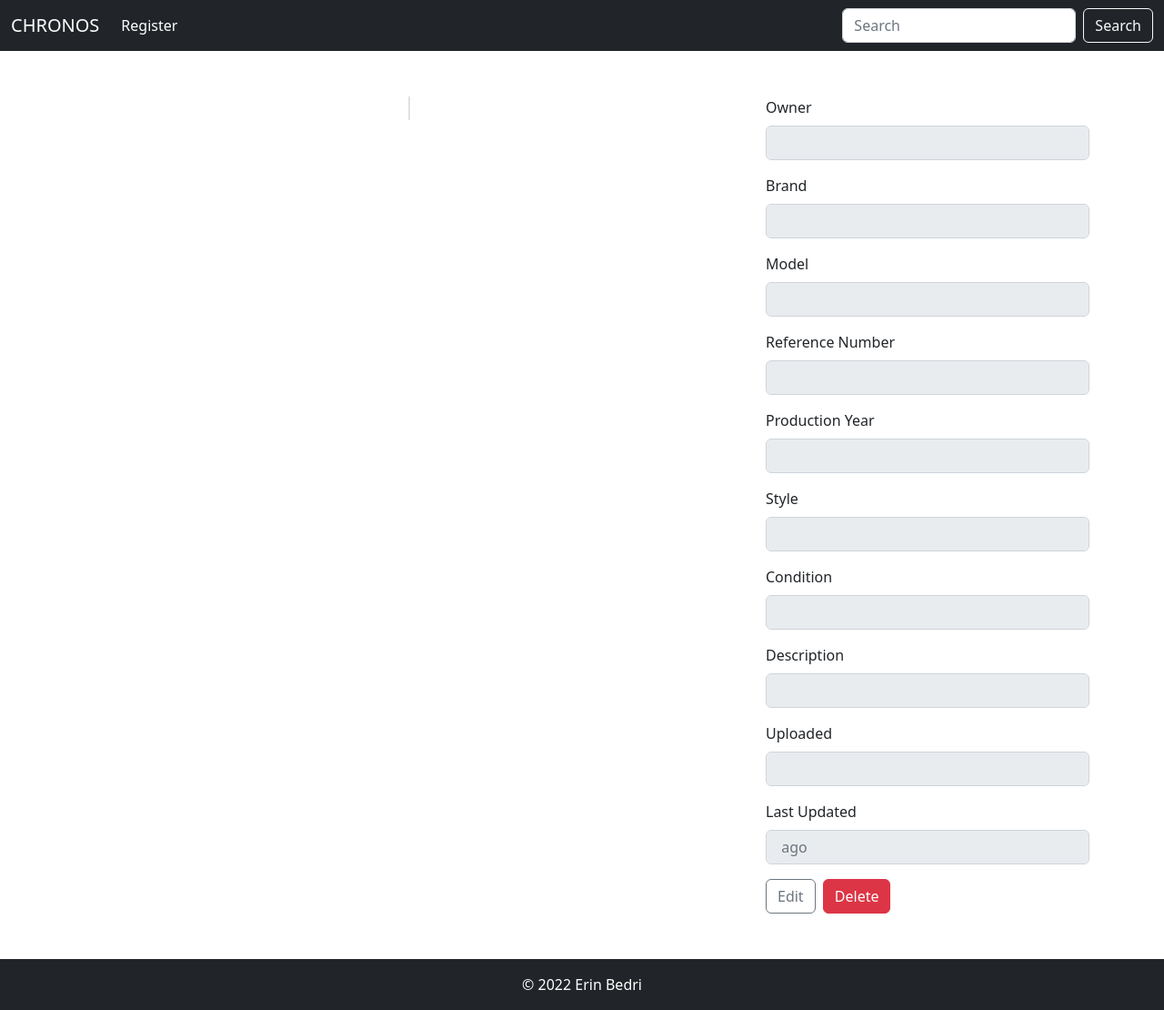
After one commit to erinbedri/Chronos---django-project, a Django app: template templates/watch_details.html in a window 1280 px wide. The commit adds this page. Shown: the whole page at 91% size. Run offline with Django 3.2, Linux system fonts and the light colour scheme; the template is opened without the code that fills it, so the values that code supplies are empty.

Commit message:
watch details

```diff
--- a/chronos/web/urls.py
+++ b/chronos/web/urls.py
@@ -8,7 +8,7 @@ urlpatterns = [
     path('profile/register/', views.register_profile, name='register profile'),
     path('profile/show/', views.show_profile, name='show profile'),
 
-    path('watches/add/', views.add_watch, name='add watch'),
-    path('watches/all/', views.show_dashboard, name='show dashboard'),
-    #path('watch/details/<int:pk>', views.show_watch, name='show watch'),
+    path('watch/add/', views.add_watch, name='add watch'),
+    path('watch/all/', views.show_dashboard, name='show dashboard'),
+    path('watch/details/<int:pk>', views.show_watch, name='show watch'),
 ]
--- a/templates/dashboard.html
+++ b/templates/dashboard.html
@@ -11,7 +11,7 @@
                         <div class="card-body">
                             <h5 class="card-title">{{ watch.brand }} {{ watch.model }}</h5>
                             <p class="card-text">{{ watch.description|truncatechars:50 }}</p>
-                            <a href="#" class="btn btn-secondary">Details</a>
+                            <a href="{% url 'show watch' watch.id %}" class="btn btn-secondary">Details</a>
                         </div>
                     </div>
                 </div>
--- /dev/null
+++ b/templates/watch_details.html
@@ -0,0 +1,76 @@
+{% extends 'base/base.html' %}
+
+{% block content %}
+    <div class="container-sm" style="margin-top: 50px">
+        <div class="row">
+            <div class="col-8 text-center">
+                <figure class="figure border">
+                    <img src="{{ watch.image.url }}" class="figure-img img-fluid rounded"
+                         style="object-fit: cover; height: 500px" alt="{{ watch.brand }}">
+                </figure>
+            </div>
+            <div class="col-4">
+                <form>
+                    <fieldset disabled>
+                        <div class="mb-3">
+                            <label for="disabledTextInput" class="form-label">Owner</label>
+                            <input type="text" id="disabledTextInput" class="form-control"
+                                   placeholder="{{ watch.owner.username }}">
+                        </div>
+                        <div class="mb-3">
+                            <label for="disabledTextInput" class="form-label">Brand</label>
+                            <input type="text" id="disabledTextInput" class="form-control"
+                                   placeholder="{{ watch.brand }}">
+                        </div>
+                        <div class="mb-3">
+                            <label for="disabledSelect" class="form-label">Model</label>
+                            <input type="text" id="disabledTextInput" class="form-control"
+                                   placeholder="{{ watch.model }}">
+                        </div>
+                        <div class="mb-3">
+                            <label for="disabledSelect" class="form-label">Reference Number</label>
+                            <input type="text" id="disabledTextInput" class="form-control"
+                                   placeholder="{{ watch.reference_number }}">
+                        </div>
+                        <div class="mb-3">
+                            <label for="disabledSelect" class="form-label">Production Year</label>
+                            <input type="text" id="disabledTextInput" class="form-control"
+                                   placeholder="{{ watch.year }}">
+                        </div>
+                        <div class="mb-3">
+                            <label for="disabledSelect" class="form-label">Style</label>
+                            <input type="text" id="disabledTextInput" class="form-control"
+                                   placeholder="{{ watch.style }}">
+                        </div>
+                        <div class="mb-3">
+                            <label for="disabledSelect" class="form-label">Condition</label>
+                            <input type="text" id="disabledTextInput" class="form-control"
+                                   placeholder="{{ watch.condition }}">
+                        </div>
+                        <div class="mb-3">
+                            <label for="disabledSelect" class="form-label">Description</label>
+                            <input type="text" id="disabledTextInput" class="form-control"
+                                   placeholder="{{ watch.description }}">
+                        </div>
+                        <div class="mb-3">
+                            <label for="disabledSelect" class="form-label">Uploaded</label>
+                            <input type="text" id="disabledTextInput" class="form-control"
+                                   placeholder="{{ watch.created_at }}">
+                        </div>
+                        <div class="mb-3">
+                            <label for="disabledSelect" class="form-label">Last Updated</label>
+                            <input type="text" id="disabledTextInput" class="form-control"
+                                   placeholder="{{ watch.updated_at|timesince }} ago">
+                        </div>
+                    </fieldset>
+                    <button type="button" onclick="location.href='#'"
+                            class="btn btn-outline-secondary me-1 flex-grow-1">Edit
+                    </button>
+                    <button type="button" onclick="location.href='#'"
+                            class="btn btn-danger flex-grow-1">Delete
+                    </button>
+                </form>
+            </div>
+        </div>
+    </div>
+{% endblock %}
```
Also changed, not shown: chronos/web/views.py (+12 -0 lines).
